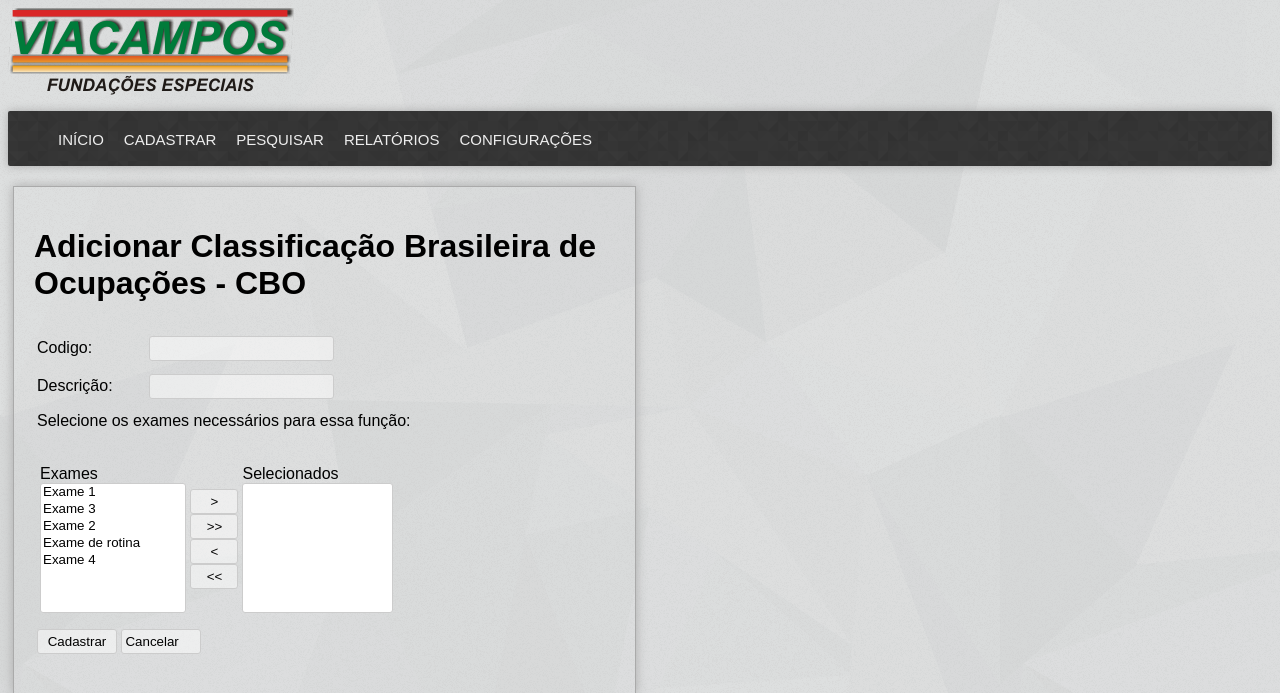
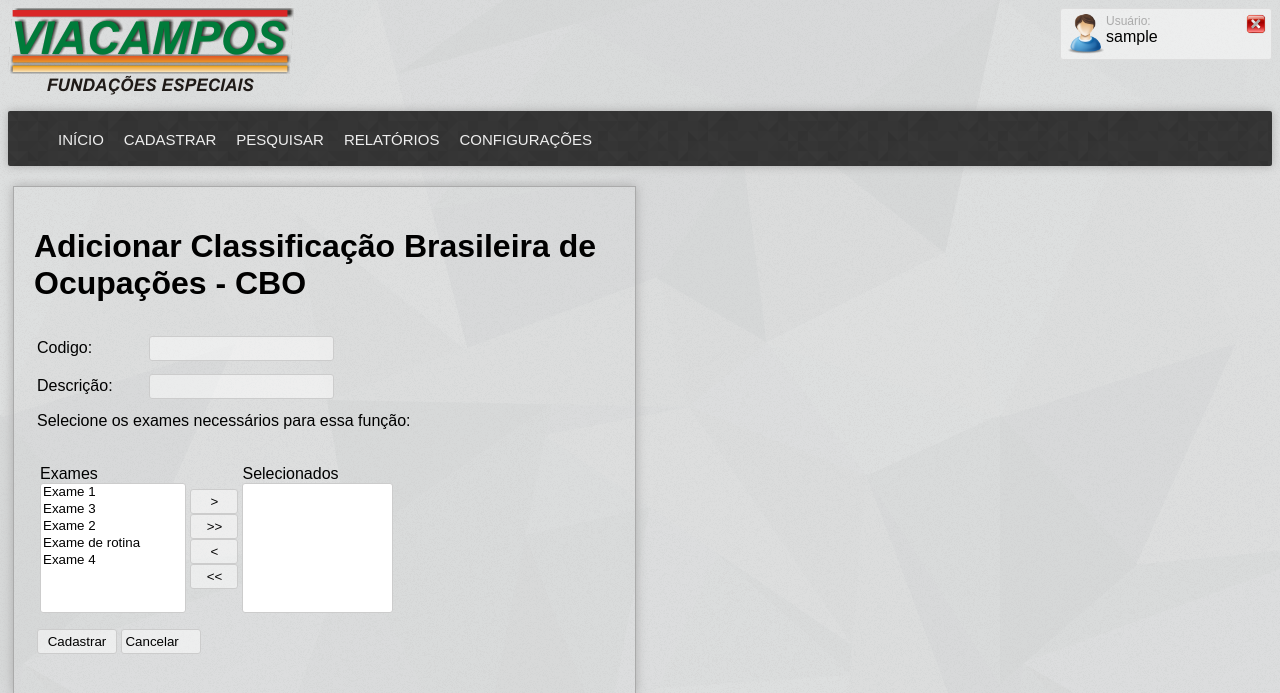
Before and after one commit to wislanlamounier/backSis, a PHP site: page /administrator/add_cbo.php in a window 1280 px wide. Shown: the top 693 px of the page. Run offline with PHP 8.4, Linux system fonts and the light colour scheme; the visitor is signed in with stand-in values (Sample User, id 1); data comes from the database, SQL or seed files in the repository; lists and menus that the app fills with data are empty.

Commit message:
Criando box-login

```diff
--- a/view/topo.php
+++ b/view/topo.php
@@ -1,9 +1,13 @@
-
-<div class="topo" class="content_menu">
-
-	<img src="../images/logo75mm.png">
-
-	<div class="menu">
+<div style="width:100%; float:left;" >
+	<div class="img" style="float:left"><img src="../images/logo75mm.png"></div>
+	<div style="border: 1px solid#ddd;border-radius:3px; width: 200px; float:right; background-color:rgba(255,255,255,0.5); padding:5px;">
+		<div style="float:left"><img src="../images/user.png" width="40px"></div>
+		<div class="nome-box-login" style=""><span style="">Usuário:<br /></span><?php echo $_SESSION["user"]; ?></div>
+		<div style="float:right;"><a title="Clique para sair" href="logout.php"><img src="../images/fechar.png" width="20px"></a></div>
+	</div>
+</div>
+<div style="float:left; width:100%">
+ 	<div class="menu">
          <?php include_once("../view/menu_admin.php"); ?>
     </div>
 </div>
```
